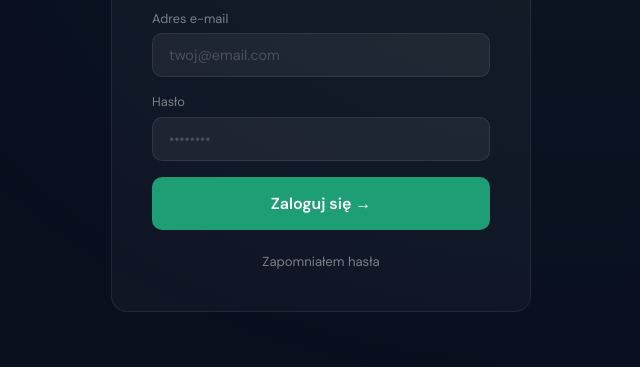
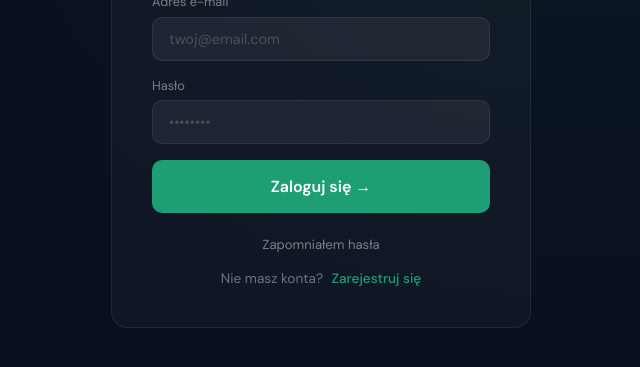
Before and after one commit to aikurs/aikursdlakazdego, a plain HTML site: page index.html in a window 1280 px wide. Shown: the part 299-666 px from the top of the page, without its empty margins (319-959 px from the left). Drawn offline with Linux system fonts and the light colour scheme; no server answers.

Commit message:
Update index.html

```diff
--- a/index.html
+++ b/index.html
@@ -40,6 +40,10 @@ body::before { content:''; position:fixed; inset:0; background: radial-gradient(
   <div style="text-align:center;margin-top:1.25rem">
     <a href="#" onclick="doResetPassword()" style="font-size:.82rem;color:var(--muted);text-decoration:none">Zapomniałem hasła</a>
   </div>
+  <div style="text-align: center; margin-top: 1rem; font-size: .85rem;">
+  <span style="color: rgba(255,255,255,0.4)">Nie masz konta?</span>
+  <a href="rejestracja.html" style="color: var(--green); text-decoration: none; font-weight: 500; margin-left: .3rem;">Zarejestruj się</a>
+</div>
 </div>
 
 <!-- Firebase (Wersja kompatybilna, idealna pod skrypty) -->
@@ -65,7 +69,7 @@ function hideAlert(id) {
 // Funkcja sprawdzająca czy zalogowany user to Ty (Admin)
 function isAdmin(user) {
   // Najprostsza metoda na GitHub Pages: wpisz tu swój e-mail admina
-  const adminEmail = "TWÓJ_EMAIL_ADMINA@gmail.com";
+  const adminEmail = "psp45rostyslav@gmail.com";
   return user && user.email === adminEmail;
 }
 
```
